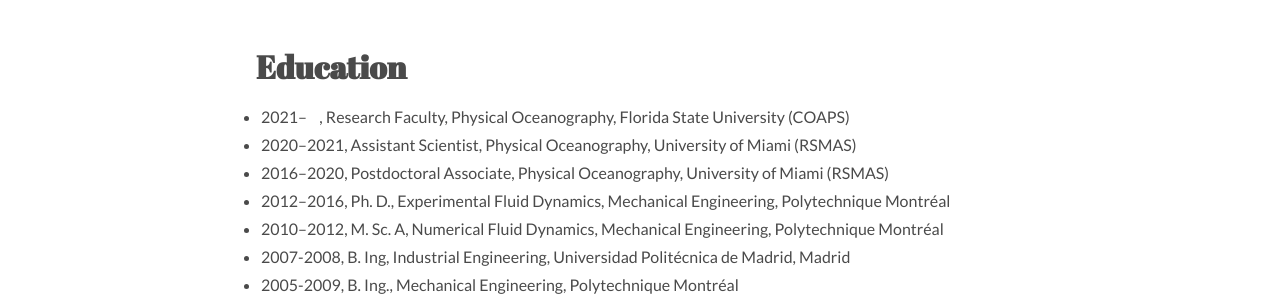
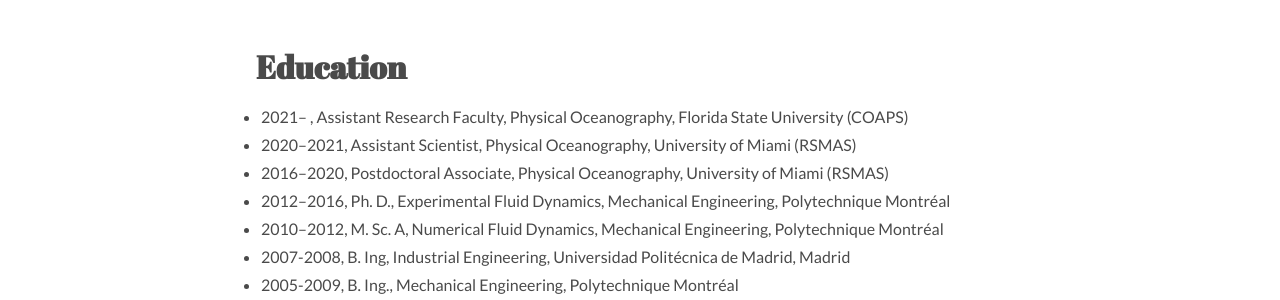
Before and after one commit to philippemiron/philippemiron.github.io, a Jekyll site: the page built from contributions.md, in a window 1280 px wide and 900 px high. Shown: the part 320-620 px from the top of the window. Built offline with Jekyll 4.4.1, drawn with Linux system fonts in a browser that asks for light colours; nearby versions of some CDN libraries.

Commit message:
position

```diff
--- a/contributions.md
+++ b/contributions.md
@@ -4,7 +4,7 @@
 permalink: /contributions/
 ---
 ## Education
-+ 2021–&nbsp;&nbsp;&nbsp;&nbsp;, Research Faculty, Physical Oceanography, Florida State University (COAPS)
++ 2021–    , Assistant Research Faculty, Physical Oceanography, Florida State University (COAPS)
 + 2020–2021, Assistant Scientist, Physical Oceanography, University of Miami (RSMAS)
 + 2016–2020, Postdoctoral Associate, Physical Oceanography, University of Miami (RSMAS)
 + 2012–2016, Ph. D., Experimental Fluid Dynamics, Mechanical Engineering, Polytechnique Montréal
```
